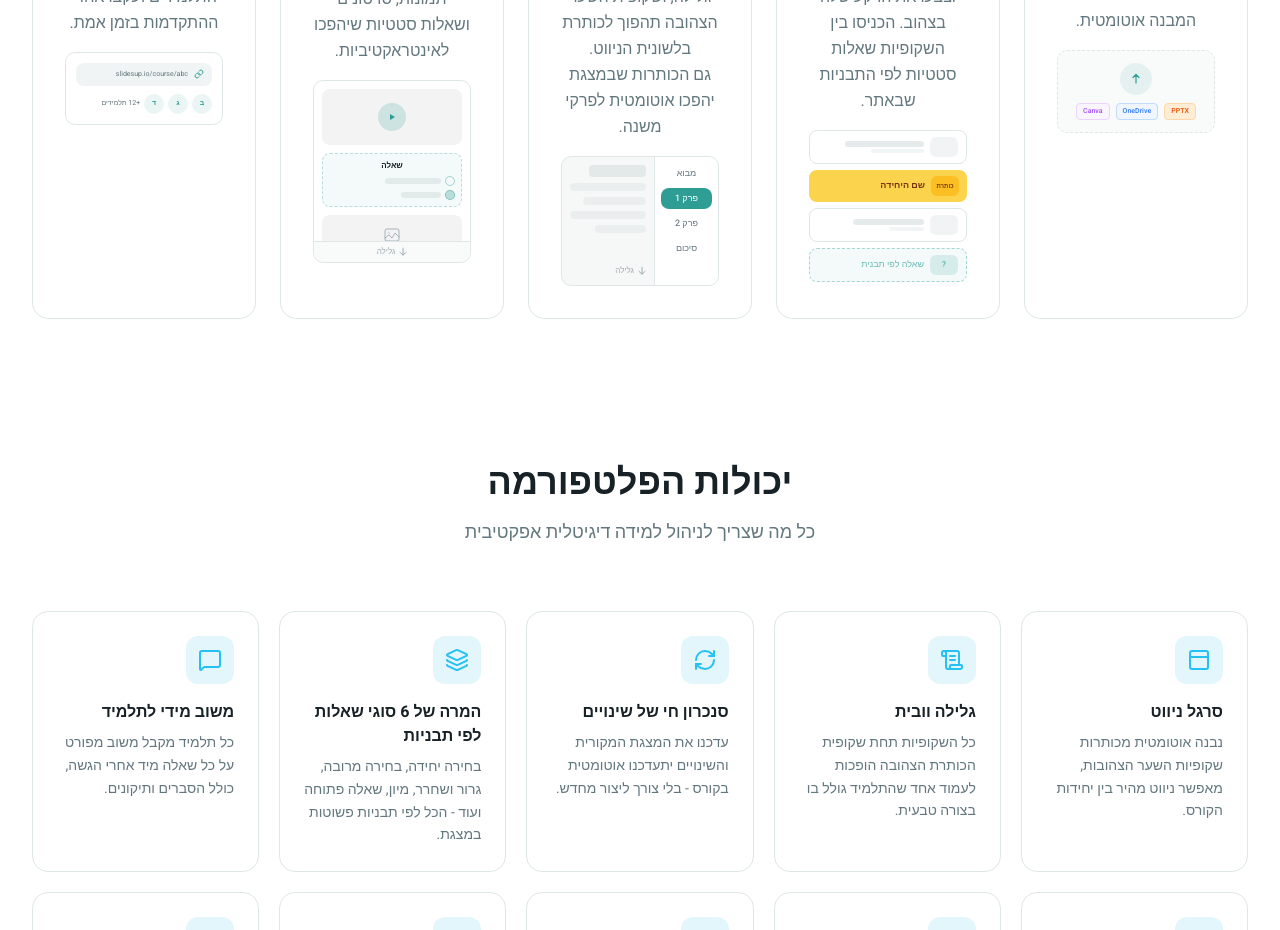
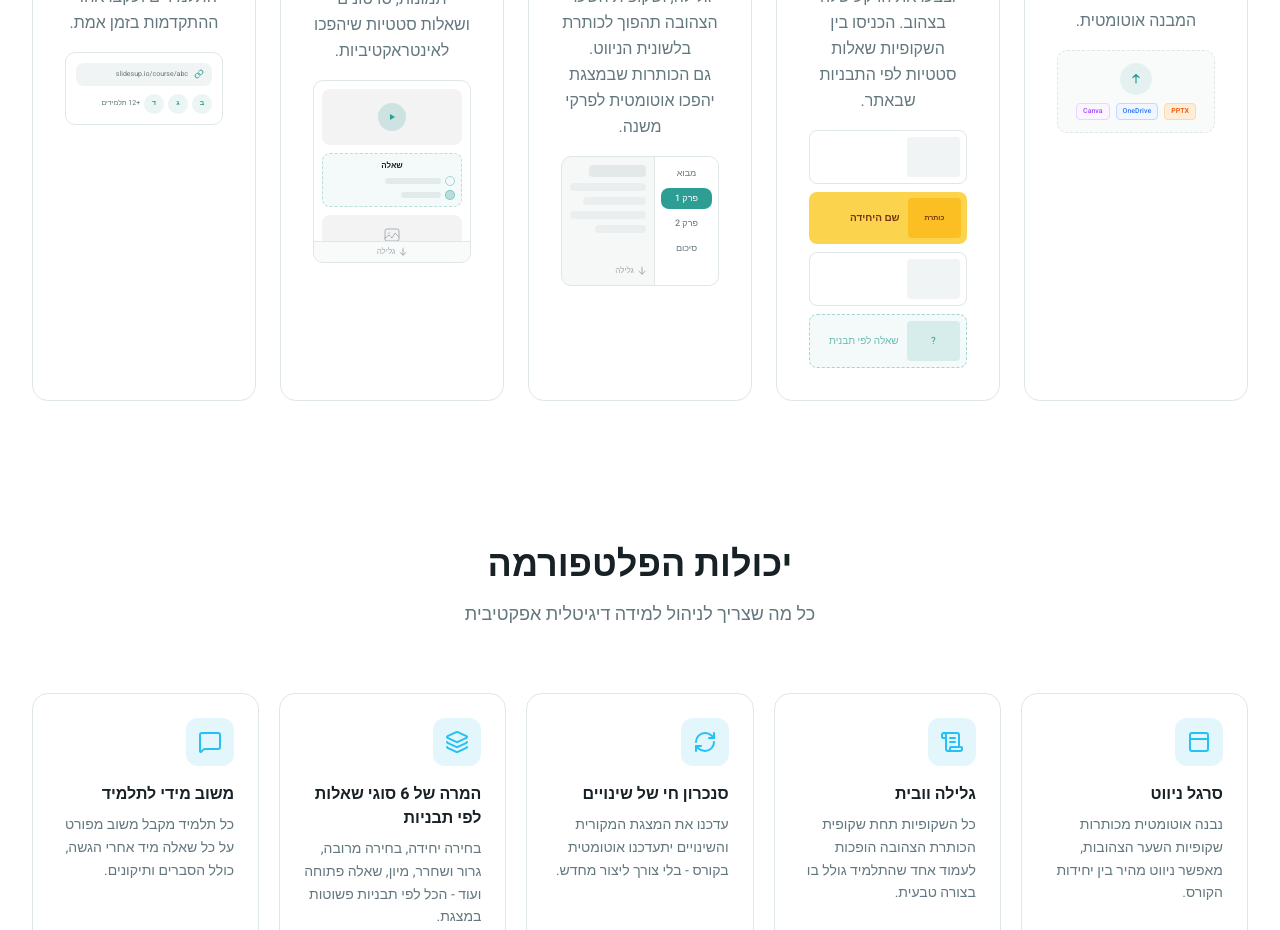
Before and after one commit to benmeir65/SLIDE2COURSE, a Next.js app: page / in a window 1280 px wide. Shown: the part 1320-2250 px from the top of the page. Built offline with nearby package versions, Linux system fonts and the light colour scheme.

Commit message:
refactor: adjust illustration aspect ratio to square
Use 'aspect-[4/3]' for standard presentation slides.

```diff
--- a/components/home/how-it-works.tsx
+++ b/components/home/how-it-works.tsx
@@ -29,36 +29,28 @@ function UploadIllustration() {
 
 function SlidesIllustration() {
   return (
-    <div className="mt-4 flex w-full flex-col gap-1.5">
-      {/* Regular slide */}
-      <div className="flex items-center gap-1.5 rounded-md border border-border bg-card px-2 py-1.5">
-        <div className="h-5 w-7 flex-shrink-0 rounded-sm bg-muted" />
-        <div className="flex flex-1 flex-col gap-0.5">
-          <div className="h-1.5 w-3/4 rounded bg-border/80" />
-          <div className="h-1 w-1/2 rounded bg-border/40" />
-        </div>
+    <div className="mt-4 flex w-full flex-col gap-2">
+      {/* Regular slide - square like presentation */}
+      <div className="flex items-center gap-2 rounded-md border border-border bg-card p-1.5">
+        <div className="aspect-[4/3] h-10 flex-shrink-0 rounded bg-muted" />
       </div>
       {/* Yellow title slide - full yellow background */}
-      <div className="flex items-center gap-1.5 rounded-md bg-amber-300 px-2 py-1.5">
-        <div className="flex h-5 w-7 flex-shrink-0 items-center justify-center rounded-sm bg-amber-400">
-          <span className="text-[6px] font-bold text-amber-900">{'כותרת'}</span>
+      <div className="flex items-center gap-2 rounded-md bg-amber-300 p-1.5">
+        <div className="flex aspect-[4/3] h-10 flex-shrink-0 items-center justify-center rounded bg-amber-400">
+          <span className="text-[7px] font-bold text-amber-900">{'כותרת'}</span>
         </div>
-        <span className="text-[9px] font-bold text-amber-900">שם היחידה</span>
+        <span className="text-[10px] font-bold text-amber-900">שם היחידה</span>
       </div>
-      {/* Regular slide */}
-      <div className="flex items-center gap-1.5 rounded-md border border-border bg-card px-2 py-1.5">
-        <div className="h-5 w-7 flex-shrink-0 rounded-sm bg-muted" />
-        <div className="flex flex-1 flex-col gap-0.5">
-          <div className="h-1.5 w-2/3 rounded bg-border/80" />
-          <div className="h-1 w-1/3 rounded bg-border/40" />
-        </div>
+      {/* Regular slide - square like presentation */}
+      <div className="flex items-center gap-2 rounded-md border border-border bg-card p-1.5">
+        <div className="aspect-[4/3] h-10 flex-shrink-0 rounded bg-muted" />
       </div>
       {/* Question slide */}
-      <div className="flex items-center gap-1.5 rounded-md border border-dashed border-primary/40 bg-primary/5 px-2 py-1.5">
-        <div className="flex h-5 w-7 flex-shrink-0 items-center justify-center rounded-sm bg-primary/15">
-          <span className="text-[8px] text-primary">{'?'}</span>
+      <div className="flex items-center gap-2 rounded-md border border-dashed border-primary/40 bg-primary/5 p-1.5">
+        <div className="flex aspect-[4/3] h-10 flex-shrink-0 items-center justify-center rounded bg-primary/15">
+          <span className="text-[10px] text-primary">{'?'}</span>
         </div>
-        <span className="text-[9px] text-primary/70">שאלה לפי תבנית</span>
+        <span className="text-[10px] text-primary/70">שאלה לפי תבנית</span>
       </div>
     </div>
   )
```
